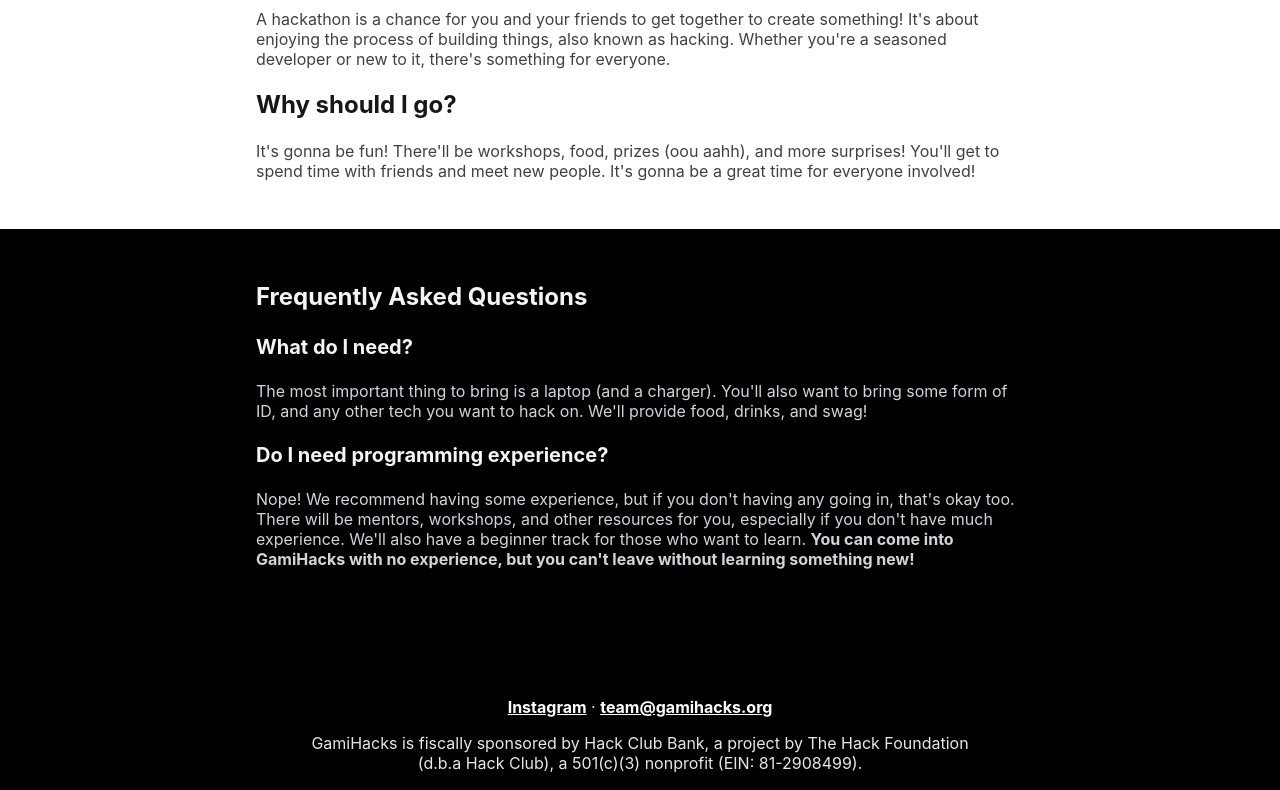
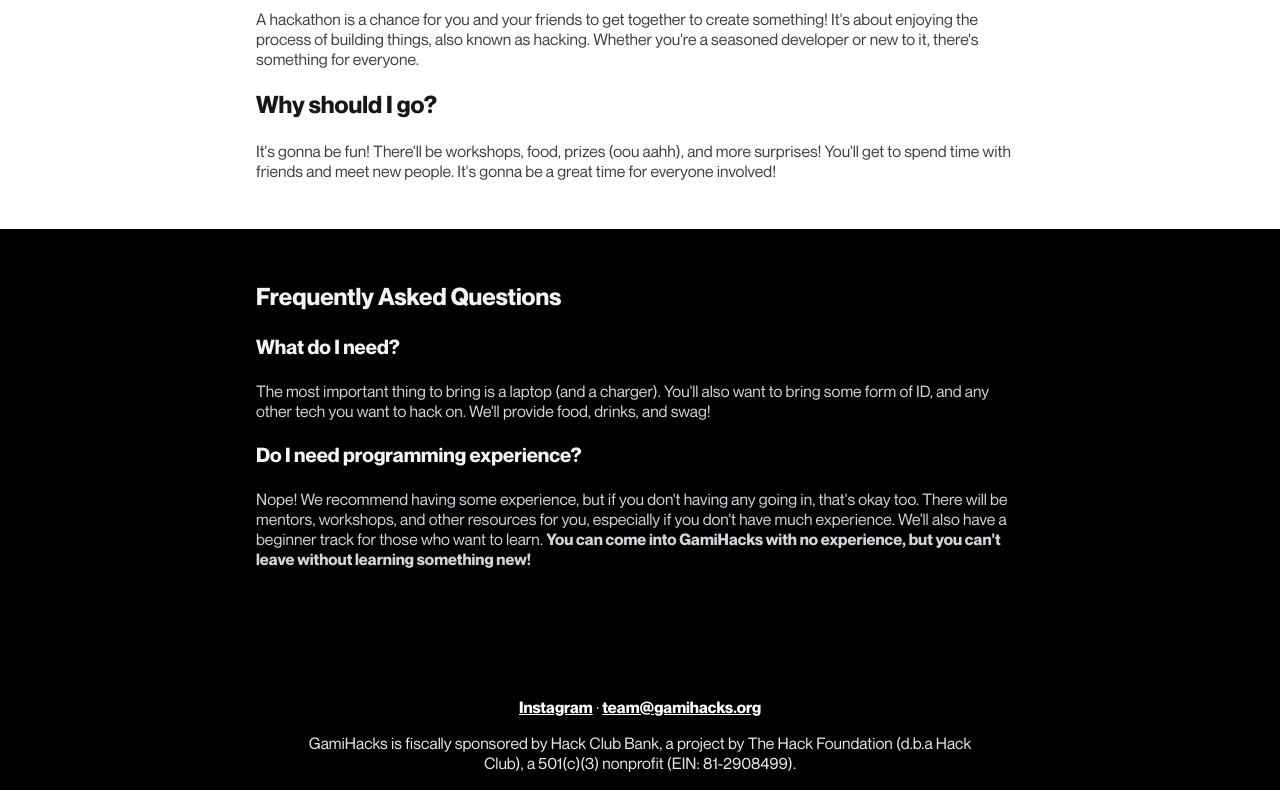
Before and after one commit to ajkachnic/gamihacks, an Astro site: page / in a window 1280 px wide. Shown: the part 584-1374 px from the top of the page. Built offline with nearby package versions, Linux system fonts and the light colour scheme; Astro itself is replaced by a stand-in of ours.

Commit message:
add font (for real this time)

```diff
--- a/src/styles/global.css
+++ b/src/styles/global.css
@@ -1,10 +1,25 @@
 @font-face {
-  font-family: "Switzer";
-  src: url("/fonts/Switzer.woff2") format("woff2");
-  font-weight: 300 900;
+  font-family: "Neue Montreal";
+  src: url("/fonts/NeueMontreal-Regular.woff2") format("woff2");
+  font-weight: 400;
   font-style: normal;
   font-display: swap;
-  letter-spacing: 0.02em;
+}
+
+@font-face {
+  font-family: "Neue Montreal";
+  src: url("/fonts/NeueMontreal-Medium.woff2") format("woff2");
+  font-weight: 500;
+  font-style: normal;
+  font-display: swap;
+}
+
+@font-face {
+  font-family: "Neue Montreal";
+  src: url("/fonts/NeueMontreal-Bold.woff2") format("woff2");
+  font-weight: 700;
+  font-style: normal;
+  font-display: swap;
 }
 
 body,
--- a/uno.config.ts
+++ b/uno.config.ts
@@ -9,9 +9,7 @@
   theme: {
     fontFamily: {
       serif: "Instrument Serif, serif",
-      // sans: "Switzer",
       sans: "Neue Montreal, Inter, sans-serif",
-      // sans: "Inter",
     },
   },
 });
```
Also changed, not shown: public/fonts/NeueMontreal-Bold.woff2 (added), public/fonts/NeueMontreal-Medium.woff2 (added), public/fonts/NeueMontreal-Regular.woff2 (added).
